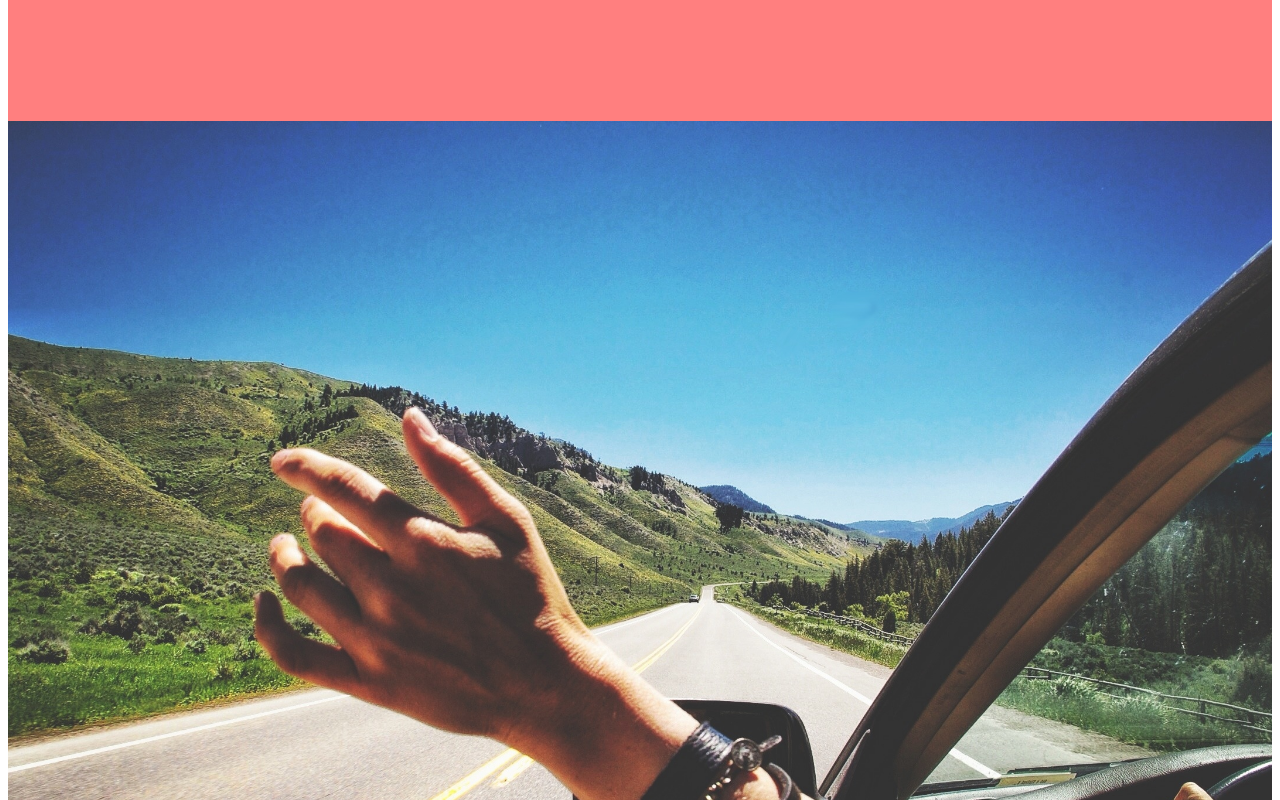
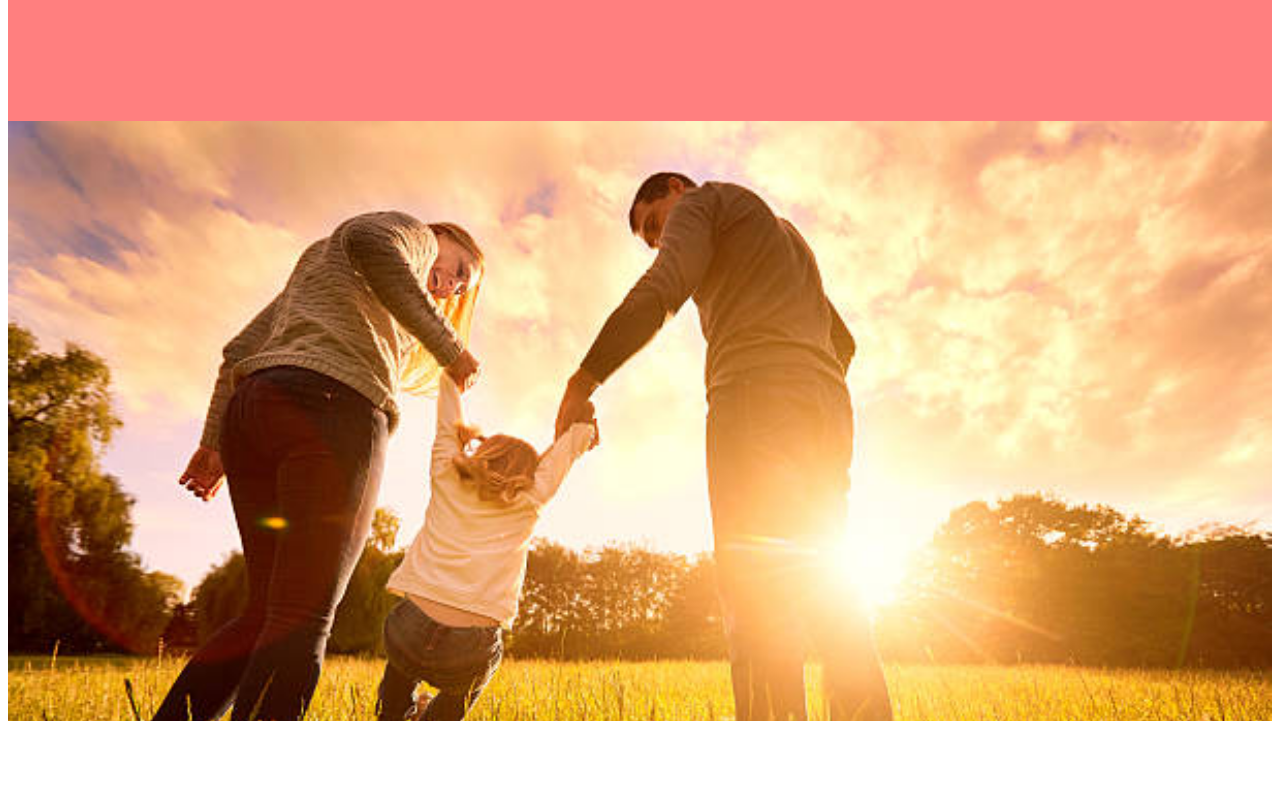
Before and after one commit to DharmaG/my-trips-angular, an Angular app: page / in a window 1280 px wide. Shown: the part 1300-2100 px from the top of the page. After the commit the page ends 2029 px from the top, so only its background shows below. Built offline with nearby package versions, Linux system fonts and the light colour scheme; no server answers.

Commit message:
home parallax practice

```diff
--- a/src/app/app.component.css
+++ b/src/app/app.component.css
@@ -16,5 +16,9 @@
 
 .family-pic {
   background-image: url(./photos/familyphoto.jpg);
+  min-height: 600px;
+
+  background-attachment: fixed;
   background-size: auto;
+  background-size: cover;
 }
--- a/src/app/app.component.html
+++ b/src/app/app.component.html
@@ -27,6 +27,6 @@ Lorem ipsum dolor sit amet, consectetur adipisicing elit, sed do eiusmod tempor
 
 </div>
 
-<div class="parallax">
+<div class="family-pic">
 
 </div>
```
